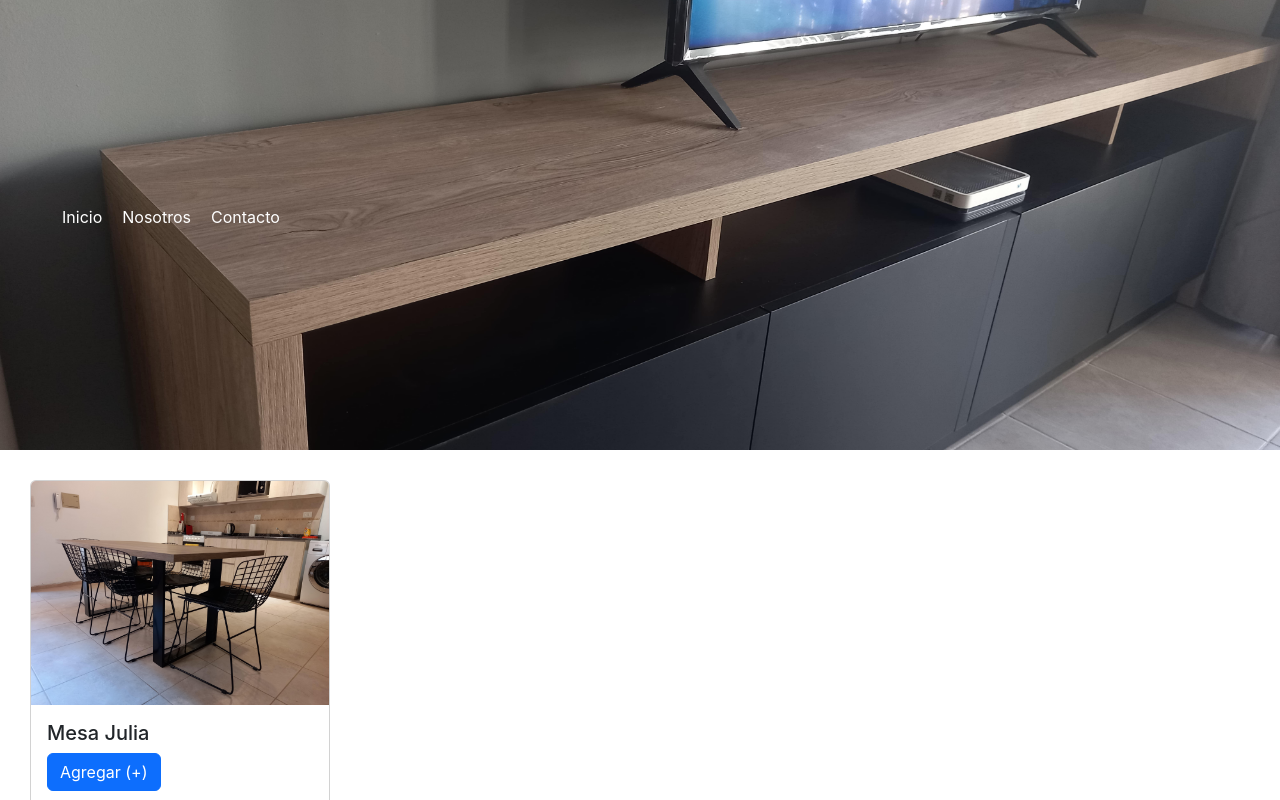
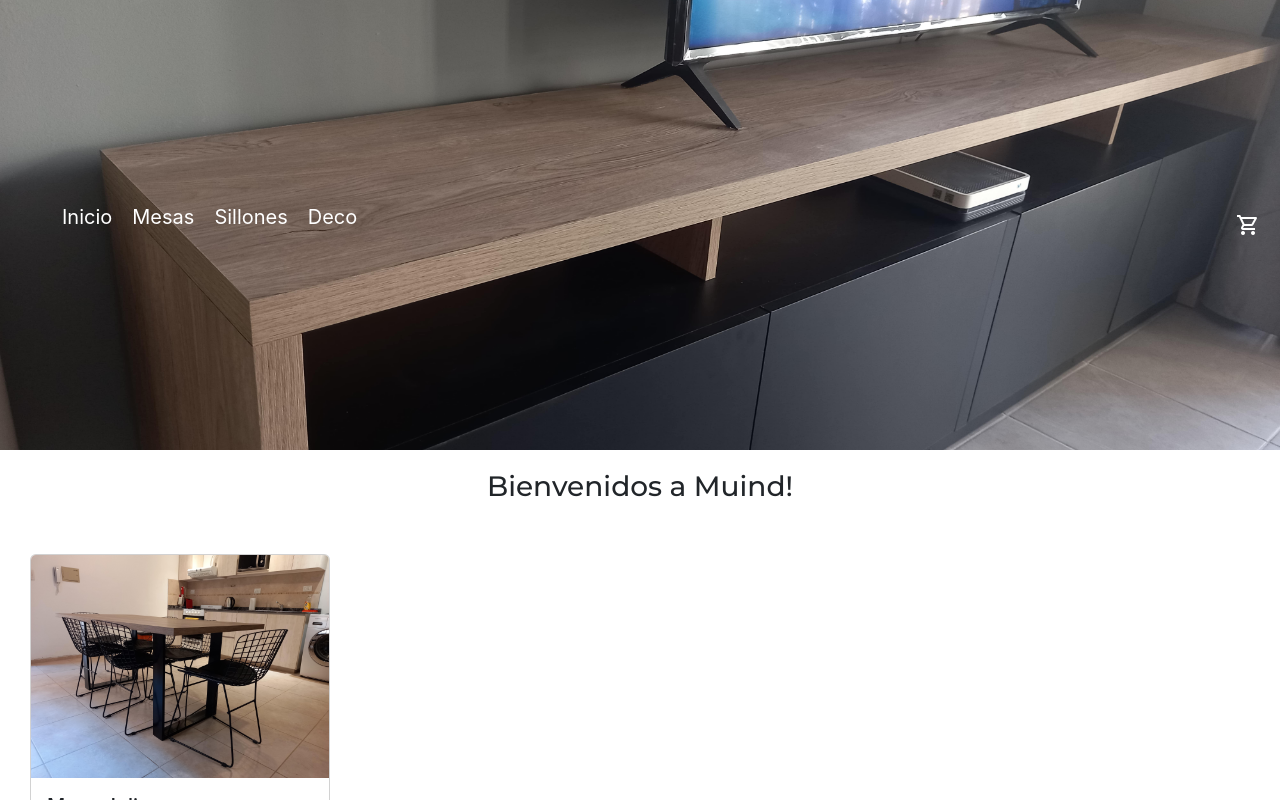
Before and after one commit to pedrosaez/pedro-saez-muindhome, a React (Create React App) app: page / in a window 1280 px wide. Shown: the top 800 px of the page. Built offline with nearby package versions, Linux system fonts and the light colour scheme.

Commit message:
cambiando nombre de componente Main por ItemListContainer y agregando ComÂponente Cartwidget

```diff
--- a/package.json
+++ b/package.json
@@ -8,6 +8,7 @@
     "@testing-library/user-event": "^13.5.0",
     "react": "^18.2.0",
     "react-dom": "^18.2.0",
+    "react-router-dom": "^6.4.2",
     "react-scripts": "5.0.1",
     "web-vitals": "^2.1.4"
   },
--- a/public/index.html
+++ b/public/index.html
@@ -12,6 +12,7 @@
     <link href="https://cdn.jsdelivr.net/npm/bootstrap@5.2.2/dist/css/bootstrap.min.css" rel="stylesheet" integrity="sha384-Zenh87qX5JnK2Jl0vWa8Ck2rdkQ2Bzep5IDxbcnCeuOxjzrPF/et3URy9Bv1WTRi" crossorigin="anonymous">
     <link rel="apple-touch-icon" href="%PUBLIC_URL%/logo192.png" />
     <link rel="manifest" href="%PUBLIC_URL%/manifest.json" />
+    <link rel="stylesheet" href="https://fonts.googleapis.com/css2?family=Material+Symbols+Outlined:opsz,wght,FILL,GRAD@20..48,100..700,0..1,-50..200" />
     <title>React App</title>
   </head>
   <body>
--- a/src/App.css
+++ b/src/App.css
@@ -1,38 +1,7 @@
-.App {
-  text-align: center;
+@import url('https://fonts.googleapis.com/css2?family=Montserrat:ital,wght@0,100;0,200;0,500;0,600;0,800;1,800&family=Roboto:ital,wght@0,100;0,300;0,900;1,100&display=swap');
+
+*{
+  padding: 0;
+  margin: 0;
+  box-sizing: border-box;
 }
-
-.App-logo {
-  height: 40vmin;
-  pointer-events: none;
-}
-
-@media (prefers-reduced-motion: no-preference) {
-  .App-logo {
-    animation: App-logo-spin infinite 20s linear;
-  }
-}
-
-.App-header {
-  background-color: #282c34;
-  min-height: 100vh;
-  display: flex;
-  flex-direction: column;
-  align-items: center;
-  justify-content: center;
-  font-size: calc(10px + 2vmin);
-  color: white;
-}
-
-.App-link {
-  color: #61dafb;
-}
-
-@keyframes App-logo-spin {
-  from {
-    transform: rotate(0deg);
-  }
-  to {
-    transform: rotate(360deg);
-  }
-}
--- a/src/App.js
+++ b/src/App.js
@@ -1,17 +1,17 @@
 import logo from './logo.svg';
 import './App.css';
 import Header from './components/Header/Header'
-import Main from './components/Main/Main'
 import Footer from './components/Footer/Footer';
+import ItemListContainer from './components/ItemListContainer/ItemListContainer';
+
 
 const App = () => {
   return (
     <>
     <Header/>
-    <Main/>
+    <ItemListContainer greeting = "Bienvenidos a Muind!"/>
     <Footer/>
     </>
-
     );
 }
 
--- /dev/null
+++ b/src/components/CartWidget.js
@@ -0,0 +1,9 @@
+import React from 'react'
+
+const CartWidget = () => {
+    return (
+        <span className="material-symbols-outlined">shopping_cart</span>
+    )
+}
+
+export default CartWidget
--- /dev/null
+++ b/src/components/ItemListContainer/ItemListContainer.css
@@ -0,0 +1,9 @@
+.card{
+    margin: 30px;
+}
+
+.saludo{
+    text-align: center;
+    padding: 20px;
+    font-family: "Montserrat"
+}
--- /dev/null
+++ b/src/components/ItemListContainer/ItemListContainer.js
@@ -0,0 +1,20 @@
+import React from 'react'
+import './ItemListContainer.css';
+import fotoMesa from '../img/mesaJulia.jpg';
+
+const ItemListContainer = ({greeting}) => {
+    return (
+        <div>
+            <h3 className="saludo">{greeting}</h3>
+            <div className="card" style={{width: '300px'}}>
+                <img src={fotoMesa} className="card-img-top" alt=""/>
+                <div className="card-body">
+                    <h5 className="card-title">Mesa Julia</h5>
+                    <a href="http://localhost:3000/" className="btn btn-primary">Agregar (+)</a>
+                </div>
+            </div>
+        </div>
+    )
+}
+
+export default ItemListContainer
--- a/src/components/Main/Main.css
+++ /dev/null
@@ -1,3 +0,0 @@
-.card{
-    margin: 30px;
-}
--- a/src/components/Main/Main.js
+++ /dev/null
@@ -1,17 +0,0 @@
-import './Main.css';
-import fotoMesa from '../img/mesaJulia.jpg';
-
-const Main = () => {
-
-    return (
-        <div className="card" style={{width: '300px'}}>
-            <img src={fotoMesa} class="card-img-top" alt=""/>
-            <div className="card-body">
-                <h5 className="card-title">Mesa Julia</h5>
-                <a href="https://google.com" className="btn btn-primary">Agregar (+)</a>
-            </div>
-        </div>
-    )
-}
-
-export default Main
--- a/src/components/Navbar/Navbar.css
+++ b/src/components/Navbar/Navbar.css
@@ -9,14 +9,18 @@
     justify-content: space-between;
     align-items: center;
     padding: 20px;
+    font-family: 'Montserrat', Medium 500  , sans-serif ;
 }
 
 ul{
     display: flex;
     list-style: none;
     align-items: flex-end;
+    font-family: 'Montserrat', Medium 500  , sans-serif ;
+    font-size: 20px;
 }
 
 li{
     margin: 10px;
+
 }
--- a/src/components/Navbar/Navbar.js
+++ b/src/components/Navbar/Navbar.js
@@ -1,4 +1,5 @@
 import React from 'react'
+import CartWidget from '../CartWidget'
 import './Navbar.css'
 
 const Navbar = () => {
@@ -6,9 +7,11 @@ const Navbar = () => {
         <nav className='navbar'>
             <ul className='lista'>
                 <li>Inicio</li>
-                <li>Nosotros</li>
-                <li>Contacto</li>
+                <li>Mesas</li>
+                <li>Sillones</li>
+                <li>Deco</li>
             </ul>
+            <CartWidget/>
         </nav>
     )
 }
```
Also changed, not shown: 1 other file (tests, documents, lock files or other folders).
